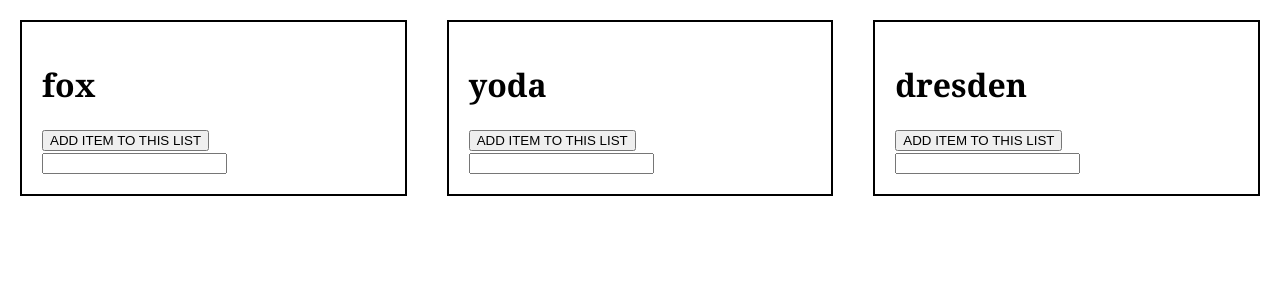
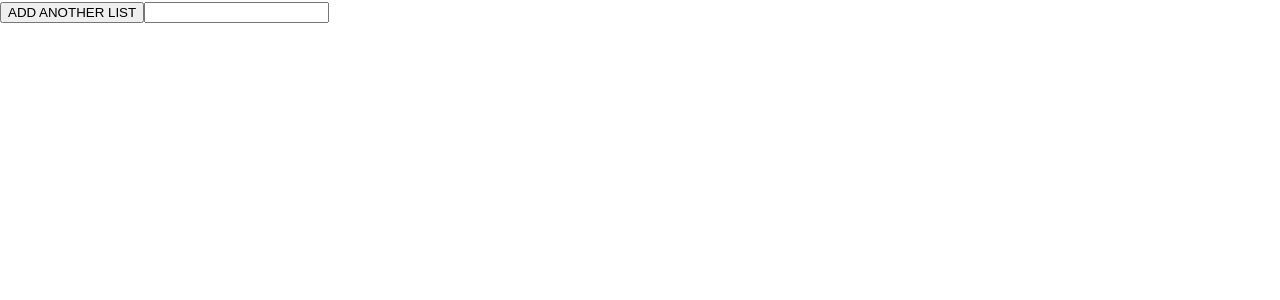
Before and after one commit to joshparkerj/lister, a React (Create React App) app: page / in a window 1280 px wide. Shown: the top 300 px of the page. Built offline with nearby package versions, Linux system fonts and the light colour scheme.

Commit message:
make it possible to add and remove lists

```diff
--- a/src/App.css
+++ b/src/App.css
@@ -1,5 +1,12 @@
 .App {
   font-family: Georgia;
+}
+
+.delete-button {
+  height: min-content;
+}
+
+.the-lists {
   display: grid;
   grid-template-columns: 1fr 1fr 1fr;
 }
--- a/src/App.js
+++ b/src/App.js
@@ -6,10 +6,29 @@ class App extends Component {
   constructor() {
     super();
     this.state = {
-      listTitles: ['fox', 'yoda', 'dresden'],
+      listTitles: [],
+      listTitle: '',
       items: [],
       nextID: 0
     }
+  }
+
+  hc = e => {
+    this.setState({ [e.target.name]: e.target.value });
+  }
+
+  addList = e => {
+    e.preventDefault();
+    this.setState({
+      listTitles: [...this.state.listTitles, this.state.listTitle],
+      listTitle: ''
+    })
+  }
+
+  removeList = listIndex => {
+    this.setState({
+      listTitles: this.state.listTitles.filter((e, i) => i !== listIndex)
+    })
   }
 
   addItem = item => {
@@ -40,11 +59,13 @@ class App extends Component {
   listMapper = (title, i) => {
     return (
       <Droppable key={i}
+        listIndex={i}
         title={title}
         items={this.state.items.filter(e => e.list === title)}
         addItem={this.addItem}
         removeItem={this.removeItem}
         moveItem={this.moveItem}
+        removeList={this.removeList}
       />
     );
   }
@@ -52,7 +73,18 @@ class App extends Component {
   render() {
     return (
       <div className="App">
-        {this.state.listTitles.map(this.listMapper)}
+        <form autocomplete="off" onSubmit={this.addList}>
+          <button type="submit">
+            ADD ANOTHER LIST
+          </button>
+          <input onChange={this.hc}
+            name="listTitle"
+            value={this.state.listTitle}
+          />
+        </form>
+        <div className="the-lists">
+          {this.state.listTitles.map(this.listMapper)}
+        </div>
       </div>
     );
   }
--- a/src/comp/Draggable.css
+++ b/src/comp/Draggable.css
@@ -3,4 +3,5 @@
   box-shadow: 2px 3px 11px 2px rgba(0,0,0,0.2);
   display: flex;
   justify-content: space-between;
+  margin: 10px;
 }
--- a/src/comp/Draggable.js
+++ b/src/comp/Draggable.js
@@ -8,7 +8,7 @@ function Draggable(props) {
       onDragStart={e => props.ods(e, props.item)}
     >
       {props.item.content}
-      <button onClick={props.deleteItem}>X</button>
+      <button className="delete-button" onClick={props.deleteItem}>X</button>
     </div>
   );
 }
--- a/src/comp/Droppable.css
+++ b/src/comp/Droppable.css
@@ -4,3 +4,8 @@
   padding: 20px;
   margin: 20px;
 }
+
+.droppable-top {
+  display: flex;
+  justify-content: space-between;
+}
--- a/src/comp/Droppable.js
+++ b/src/comp/Droppable.js
@@ -10,7 +10,8 @@ class Droppable extends Component {
     }
   }
 
-  addItem = () => {
+  addItem = e => {
+    e.preventDefault();
     this.props.addItem({
       list: this.props.title,
       content: this.state.item
@@ -45,9 +46,13 @@ class Droppable extends Component {
       <Draggable key={i}
         item={e}
         ods={this.onDragStart}
-        deleteItem={()=>this.deleteItem(e.ID)}
+        deleteItem={() => this.deleteItem(e.ID)}
       />
     );
+  }
+
+  removeList = () => {
+    this.props.removeList(this.props.listIndex);
   }
 
   render() {
@@ -56,9 +61,16 @@ class Droppable extends Component {
         onDragOver={this.onDragOver}
         onDrop={this.onDrop}
       >
-        <h1>{this.props.title}</h1>
-        <button onClick={this.addItem}>ADD ITEM TO THIS LIST</button>
-        <input onChange={this.hc} name="item" value={this.state.item} />
+        <div className="droppable-top">
+          <h1>{this.props.title}</h1>
+          <button className="delete-button" onClick={this.removeList}>X</button>
+        </div>
+        <form autocomplete="off" onSubmit={this.addItem}>
+          <button type="submit">
+            ADD ITEM TO THIS LIST
+        </button>
+          <input onChange={this.hc} name="item" value={this.state.item} />
+        </form>
         {this.props.items.map(this.itemMapper)}
       </div>
     );
```
